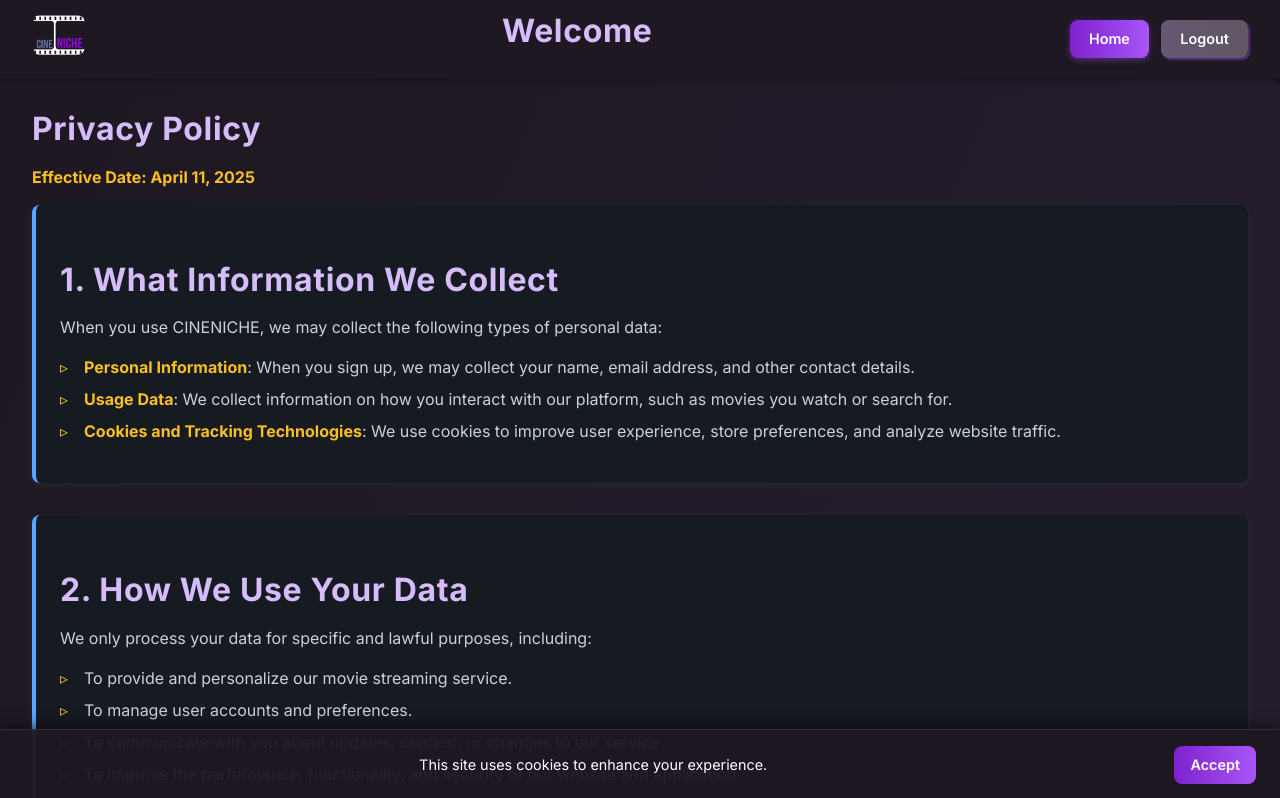
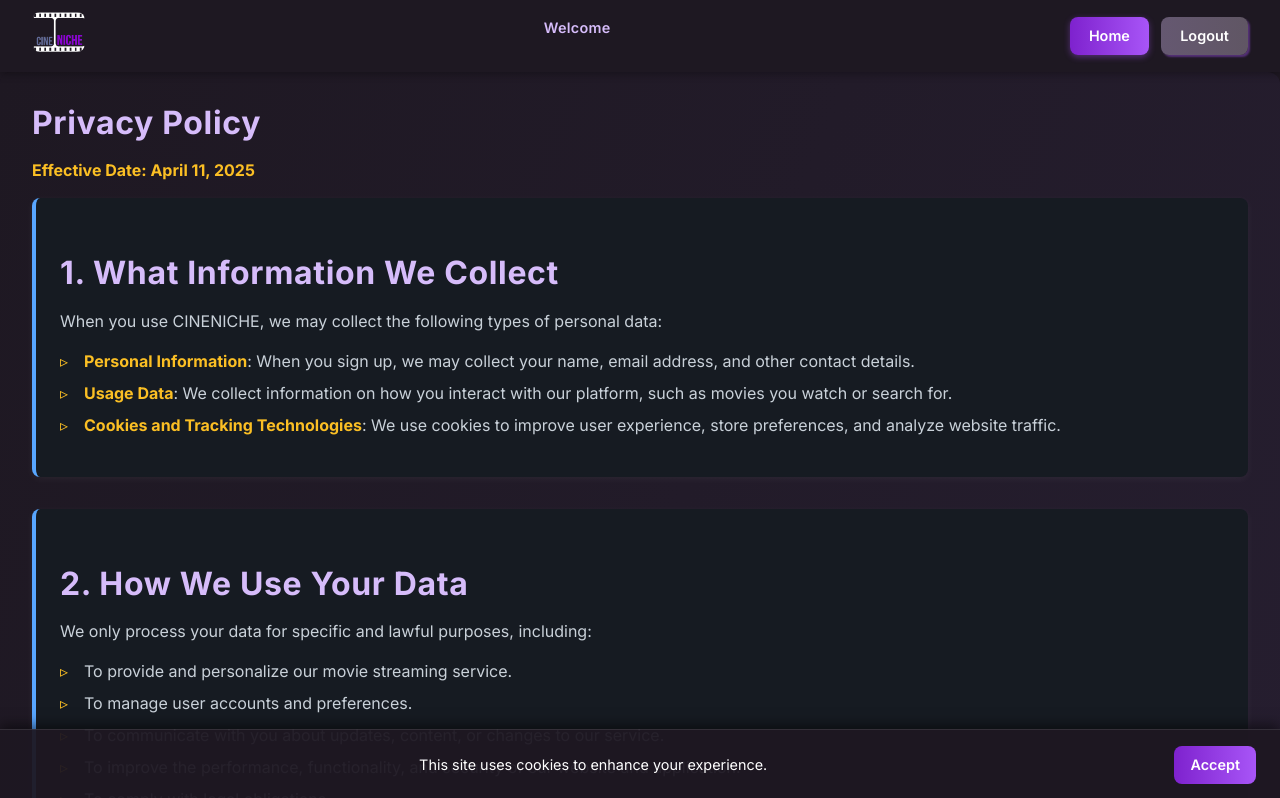
Before and after one commit to Blinde16/Intex2, a React (Vite) app in the folder frontend/: page /PrivacyPage in a window 1280 px wide. Shown: the top 798 px of the page. Built offline with nearby package versions, Linux system fonts and the light colour scheme; no server answers.

Commit message:
header css

```diff
--- a/frontend/src/components/Header.tsx
+++ b/frontend/src/components/Header.tsx
@@ -15,7 +15,7 @@ function Header() {
       <Link to="/movie">
         <img src="/logo.png" className="header-image" />
       </Link>
-      <h1>{username ? `Welcome ${username}` : "Welcome"}</h1>{" "}
+      <h1 className="header-title">{username ? `Welcome, ${username}` : "Welcome"}</h1>{" "}
       {/* Display username */}
       <div className="button-container">
         <Link to="/movie">
--- a/frontend/src/components/css/Header.css
+++ b/frontend/src/components/css/Header.css
@@ -105,3 +105,10 @@
     margin-top: 0.5rem;
   }
 }
+
+.header-title {
+  font-size: 0.9rem;
+  font-weight: 600;
+  align-items: center;
+  display: flex;
+}
```
